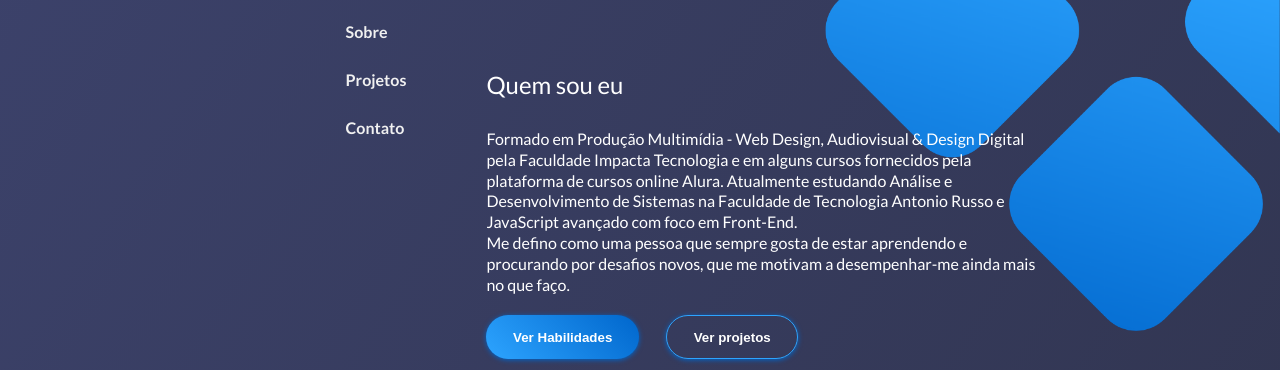
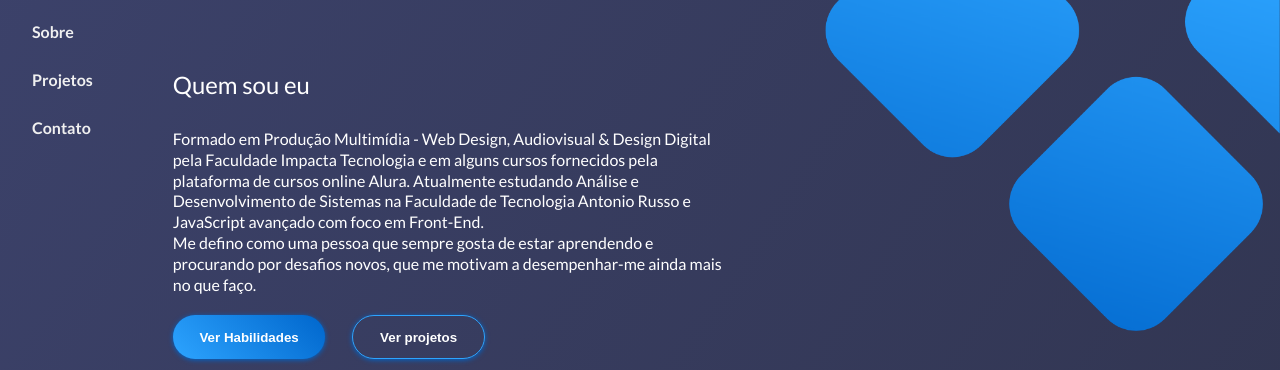
Before and after one commit to raulpesilva/RaulPeSilva, a plain HTML site: page index.html in a window 1280 px wide. Shown: the part 144-514 px from the top of the page. Drawn offline with Linux system fonts and the light colour scheme.

Commit message:
teste menu

```diff
--- a/css/base.css
+++ b/css/base.css
@@ -26,9 +26,9 @@ body{
     width: 100%;
     right: 100%;
     /* flex-direction: column; */
-    justify-content: center;
-    position: absolute;
-    top: 0;
+    justify-content: flex-start;
+    position: relative;
+    /* top: 0; */
     left: 0;
 }
 .conteudo{
```
